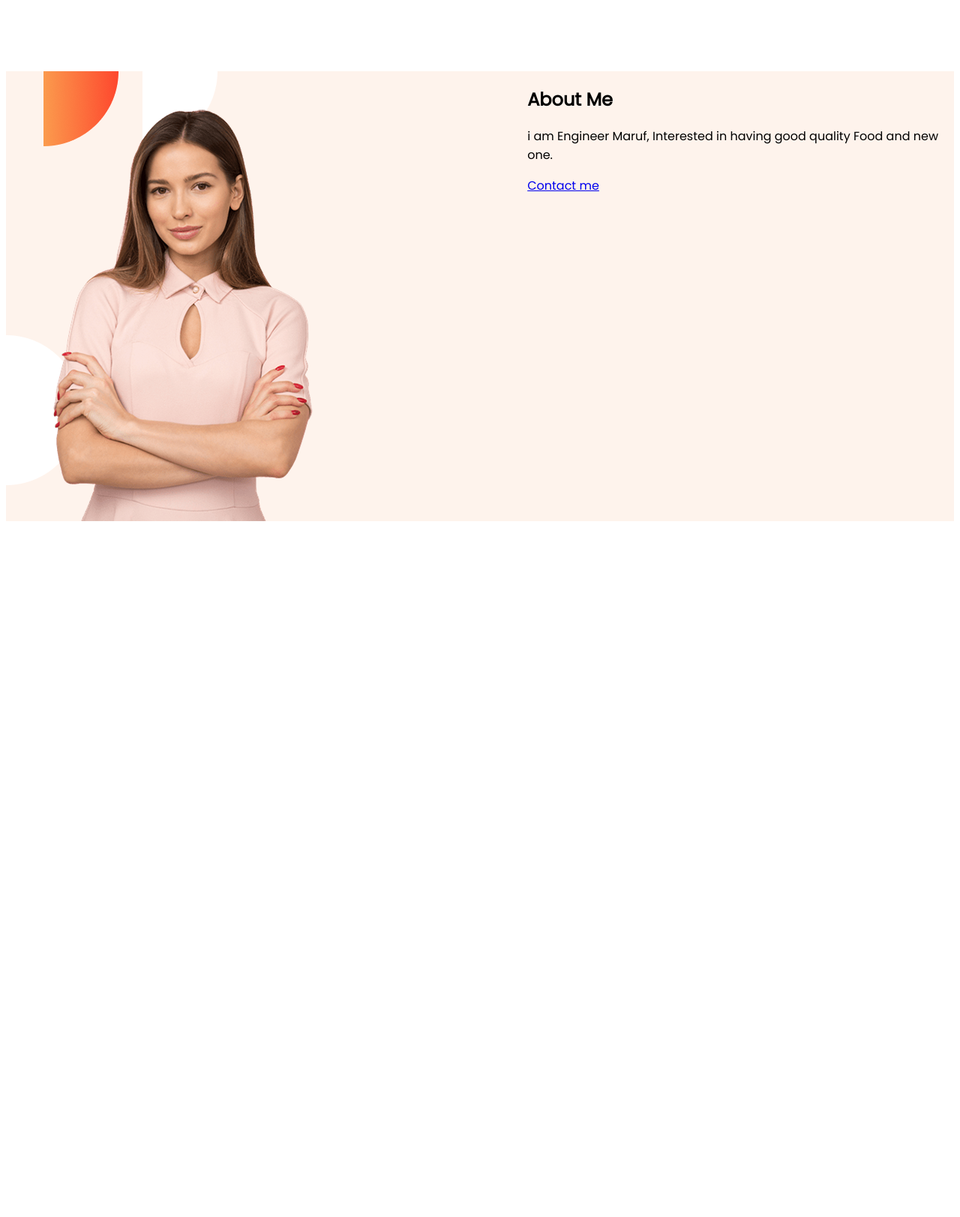
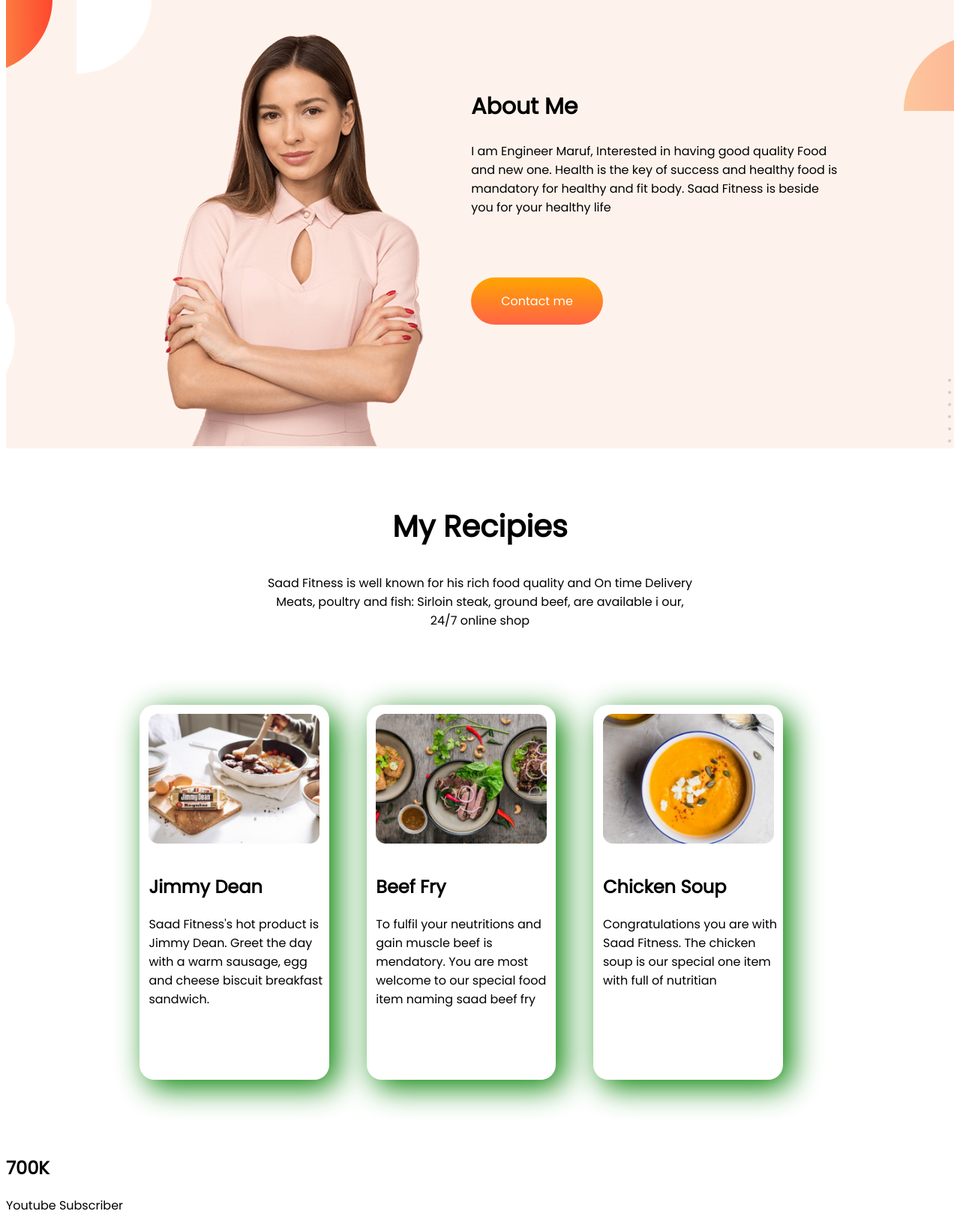
Before and after one commit to EngineerMaruf/saad-fitness, a plain HTML site: page index.html in a window 1280 px wide. Shown: the part 829-2452 px from the top of the page at 75% size. Before the commit the page ends 1539 px from the top, so only its background shows below. Drawn offline with Linux system fonts and the light colour scheme.

Commit message:
footer area started

```diff
--- a/css/style.css
+++ b/css/style.css
@@ -1,5 +1,5 @@
 body{
-
+   margin: ;
     font-family: 'Poppins', sans-serif;
 }
 header{
@@ -42,6 +42,7 @@
     font-weight: 500;
 
 }
+
 #top-order-food{
     margin-top: 80px;
 
@@ -68,12 +69,81 @@
 .second-section{
     background-image: url(/images/7.png);
     background-repeat: no-repeat;
+    background-position: center;
     display: flex;
+    width: 100%;
+    margin: 0;
+
 }
 .second-section img{
     position: relative;
-    padding: 0 30 %;
+    padding-left: 30%;
+
 }
 .second-section-text{
+    margin-top: 100px;
+    padding-right: 150px;
+}
+.second-section-text h1{
+font-weight: 700;
+font-size: 30px;
+}
+
+.second-section-text a{
+    text-decoration: none;
+    background-image: linear-gradient(orange, tomato);
+    padding: 20px 40px;
+    border-radius: 100px;
+    margin-top: 30px;
+    color: white;
+    font-weight: 500;
+}
+
+.button{
+    margin-top: 100px;
+}
+
+article{
+    margin-top: 70px;
+    text-align: center;
 
 }
+article h1{
+    font-weight: 600;
+    font-size: 40px;
+}
+.recipie{
+    display: flex;
+    justify-content: center;
+
+
+
+}
+.left-recepie{
+    width: 20%;
+    margin-right: 50px;
+    box-shadow: 10px 10px 40px green;
+    border-radius: 20px;
+    height: 500px;
+
+}
+.left-recepie img{
+    width: 90%;
+    padding: 5%;
+
+}
+.left-recepie h1{
+    padding-left: 5%;
+}
+.left-recepie p{
+    padding-left: 5%;
+}
+
+
+.middle-recepie{
+    width: 200px;
+}
+.right-recepie{
+    width: 200px;
+    margin-left: 20px;
+}
--- a/index.html
+++ b/index.html
@@ -49,12 +49,59 @@
 
         <div class="width-50 second-section-text">
             <h1>About Me</h1>
-            <p>i am Engineer Maruf, Interested in having good quality Food and new one. </p>
-            <a href="https://www.linkedin.com/in/md-maruf-527996a9/">Contact me</a>
+            <p>I am Engineer Maruf, Interested in having good quality Food and new one. Health is the key of success and
+                healthy food is mandatory for healthy and fit body. Saad Fitness is beside you for your healthy life
+            </p>
+            <div class="button">
+                <a href="https://www.linkedin.com/in/md-maruf-527996a9/" class="">Contact me</a>
+            </div>
         </div>
     </section>
 
 
+    <article>
+        <h1>My Recipies</h1>
+        <p>Saad Fitness is well known for his rich food quality and On time Delivery <br> Meats, poultry and fish:
+            Sirloin
+            steak, ground beef, are available i our,<br>
+            24/7 online shop</p>
+    </article>
+
+    <section class="recipie">
+        <div class="left-recepie">
+            <img src="images/Project Cover.jpg" alt="Jimmy Dean">
+            <h1>Jimmy Dean</h1>
+            <p>Saad Fitness's hot product is Jimmy Dean. Greet the day with a warm sausage, egg and cheese biscuit
+                breakfast sandwich. </p>
+        </div>
+
+        <div class="left-recepie">
+            <img src="images/beef fry.jpg" alt="beef fry">
+            <h1>Beef Fry</h1>
+            <p>To fulfil your neutritions and gain muscle beef is mendatory. You are most welcome to our special food
+                item naming saad beef fry </p>
+        </div>
+
+        <div class="left-recepie">
+            <img src="images/chicken Soup.png" alt="Chicken Soup">
+            <h1>Chicken Soup</h1>
+            <p>Congratulations you are with Saad Fitness. The chicken soup is our special one item with full of
+                nutritian</p>
+        </div>
+    </section>
+
+    <section>
+        <div>
+            <h1>700K</h1>
+            <p>Youtube Subscriber</p>
+        </div>
+        <div>
+            <h1>2.4m</h1>
+            <p>Instagram followers</p>
+        </div>
+
+    </section>
+
 </body>
 
 </html>
```
Also changed, not shown: images/Project Cover.jpg (added), images/beef fry.jpg (added), images/chicken Soup.png (added).
